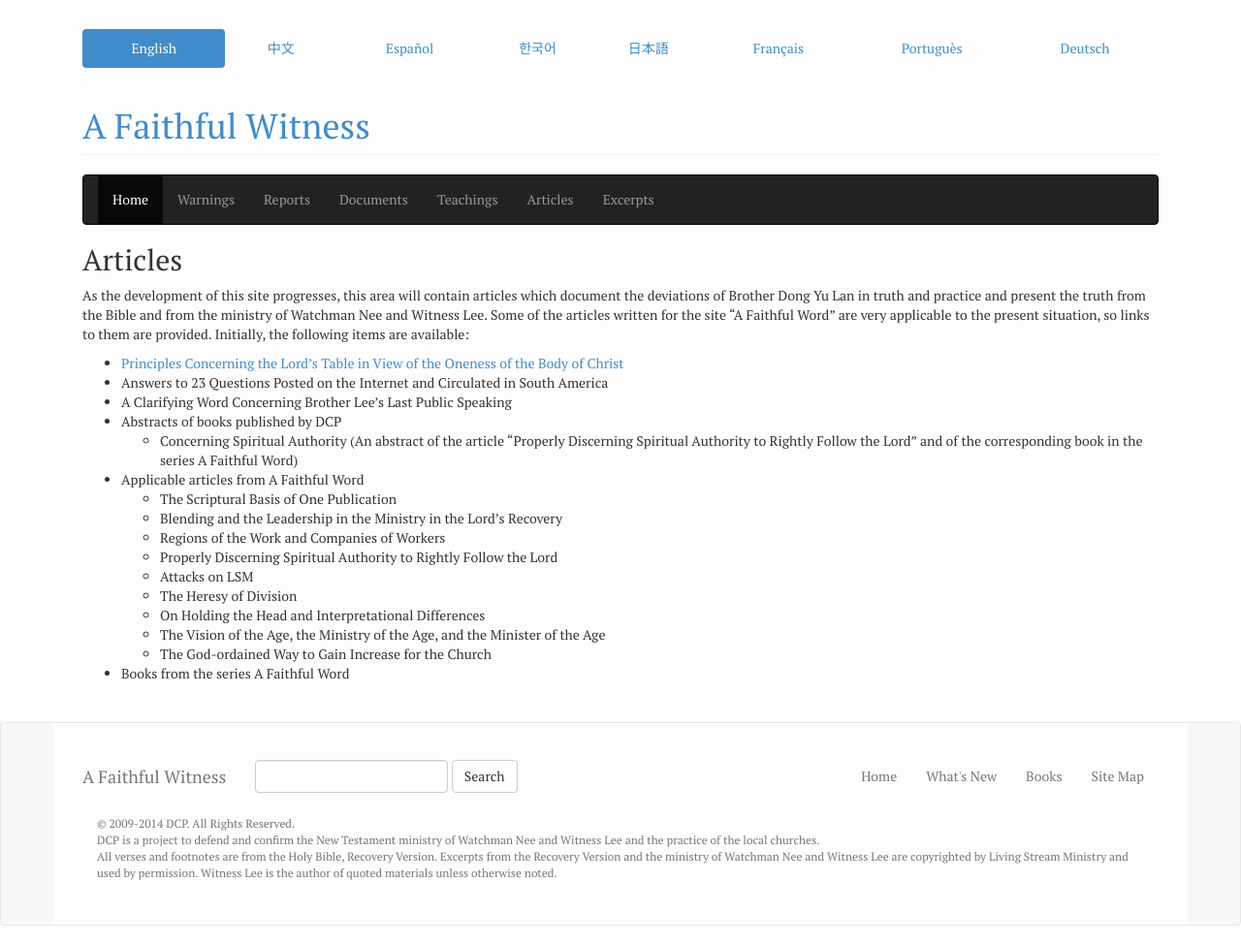
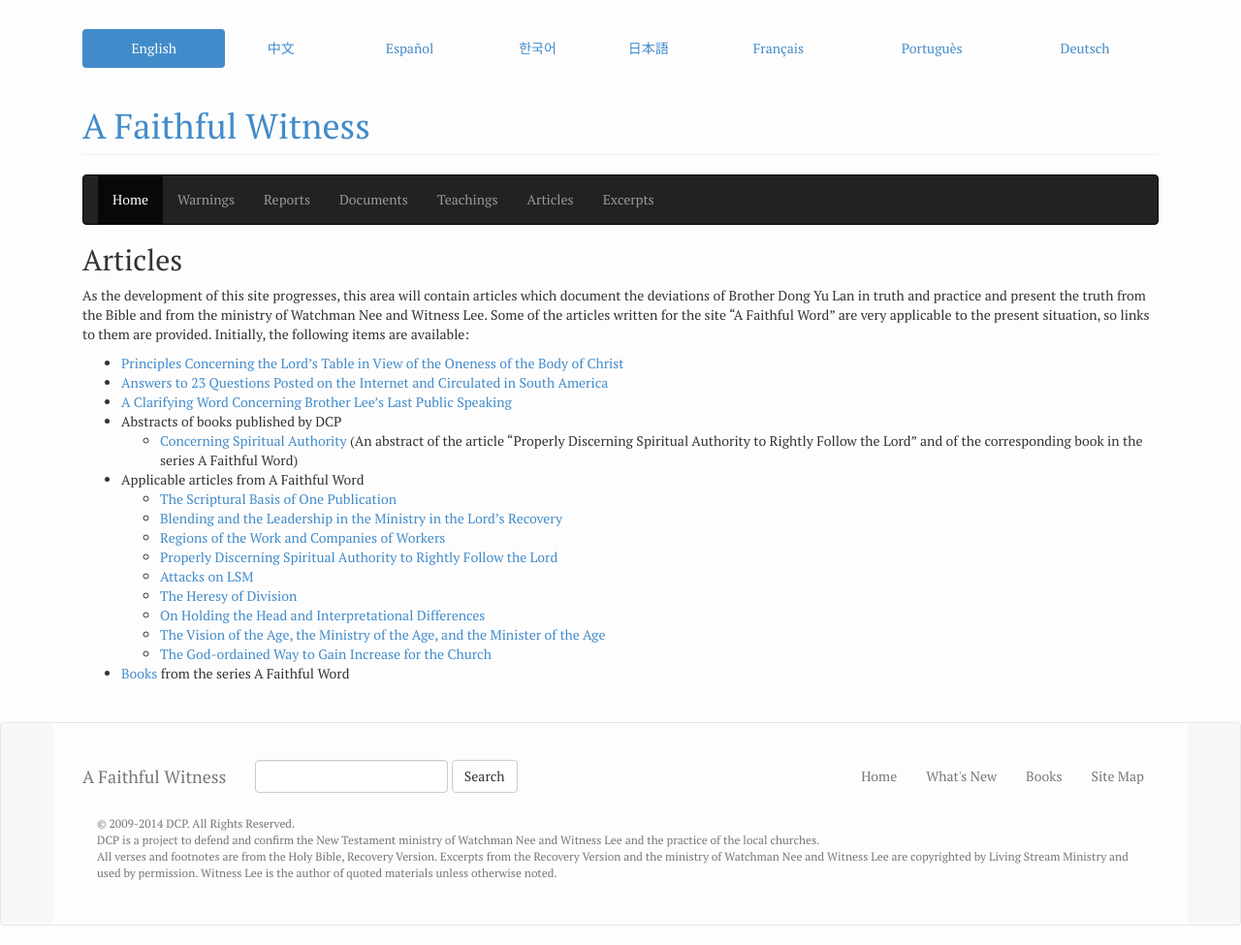
Before and after one commit to dcproject/faithful-witness, a Jekyll site: the page built from articles/index.md, in a window 1280 px wide. Shown: the whole page at 97% size. Built offline with Jekyll 4.4.1, drawn with Linux system fonts in a browser that asks for light colours; nearby versions of some CDN libraries; some of the changed lines change nothing that is shown.

Commit message:
added links (some pages do not yet exist)

```diff
--- a/articles/index.md
+++ b/articles/index.md
@@ -6,19 +6,19 @@
 
 As the development of this site progresses, this area will contain articles which document the deviations of Brother Dong Yu Lan in truth and practice and present the truth from the Bible and from the ministry of Watchman Nee and Witness Lee. Some of the articles written for the site "A Faithful Word" are very applicable to the present situation, so links to them are provided. Initially, the following items are available:
 
-* [Principles Concerning the Lord's Table in View of the Oneness of the Body of Christ](/articles/lords-table)
-* Answers to 23 Questions Posted on the Internet and Circulated in South America
-* A Clarifying Word Concerning Brother Lee's Last Public Speaking
+* [Principles Concerning the Lord's Table in View of the Oneness of the Body of Christ]({{ site.baseurl }}/articles/lords-table)
+* [Answers to 23 Questions Posted on the Internet and Circulated in South America]({{ site.baseurl }}/articles/23-questions)
+* [A Clarifying Word Concerning Brother Lee's Last Public Speaking]({{ site.baseurl }}/articles/clarifying-word)
 * Abstracts of books published by DCP
-    * Concerning Spiritual Authority (An abstract of the article "Properly Discerning Spiritual Authority to Rightly Follow the Lord" and of the corresponding book in the series A Faithful Word)
+    * [Concerning Spiritual Authority]({{ site.baseurl }}/articles/Concerning%20Spiritual%20Authority.pdf) (An abstract of the article "Properly Discerning Spiritual Authority to Rightly Follow the Lord" and of the corresponding book in the series A Faithful Word)
 * Applicable articles from A Faithful Word
-    * The Scriptural Basis of One Publication
-    * Blending and the Leadership in the Ministry in the Lord's Recovery
-    * Regions of the Work and Companies of Workers
-    * Properly Discerning Spiritual Authority to Rightly Follow the Lord
-    * Attacks on LSM
-    * The Heresy of Division
-    * On Holding the Head and Interpretational Differences
-    * The Vision of the Age, the Ministry of the Age, and the Minister of the Age
-    * The God-ordained Way to Gain Increase for the Church
-* Books from the series A Faithful Word
+    * [The Scriptural Basis of One Publication]({{ site.baseurl }}/articles/scriptural)
+    * [Blending and the Leadership in the Ministry in the Lord's Recovery]({{ site.baseurl }}/articles/blending)
+    * [Regions of the Work and Companies of Workers]({{ site.baseurl }}/articles/regions-companies)
+    * [Properly Discerning Spiritual Authority to Rightly Follow the Lord]({{ site.baseurl }}/articles/discerning-authority)
+    * [Attacks on LSM]({{ site.baseurl }}/articles/attacks-on-LSM)
+    * [The Heresy of Division]({{ site.baseurl }}/articles/division-as-heresy)
+    * [On Holding the Head and Interpretational Differences]({{ site.baseurl }}/articles/different-interpretations)
+    * [The Vision of the Age, the Ministry of the Age, and the Minister of the Age]({{ site.baseurl }}/articles/vision-ministry-minister)
+    * [The God-ordained Way to Gain Increase for the Church]({{ site.baseurl }}/articles/increase)
+* [Books]({{ site.baseurl }}/ebooks) from the series A Faithful Word
```
